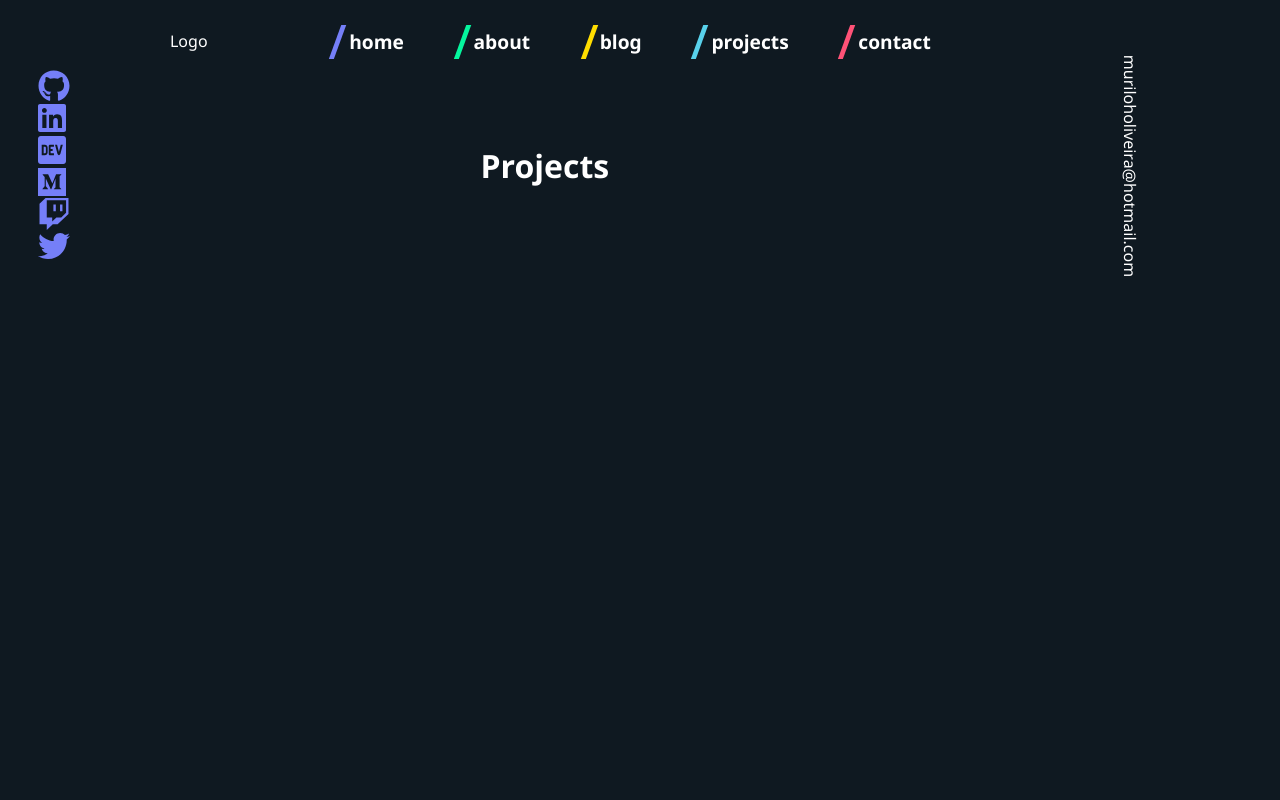
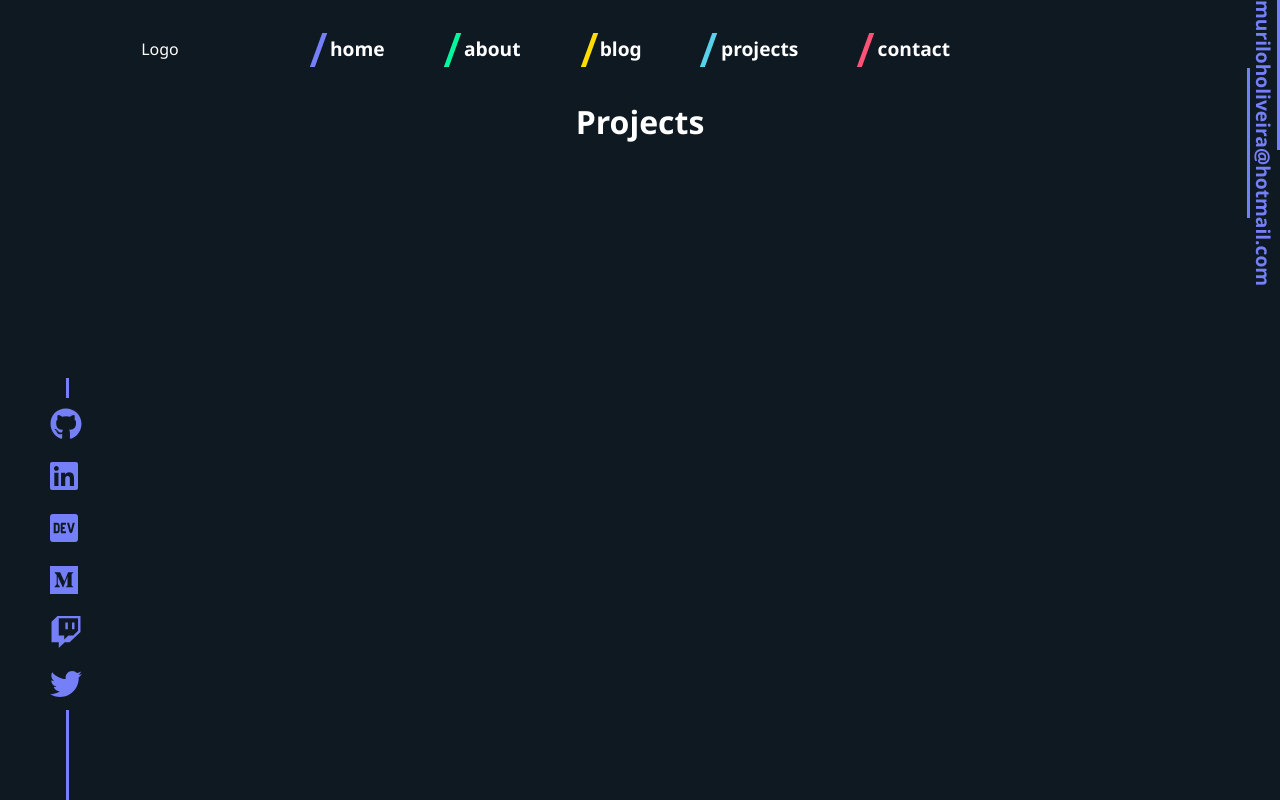
Before and after one commit to akadot/dotdev-webpage, a Next.js app: page /projects in a window 1280 px wide. Built offline with nearby package versions, Linux system fonts and the light colour scheme.

Commit message:
:poop: Shit Code

```diff
--- a/components/Email/index.js
+++ b/components/Email/index.js
@@ -1,14 +1,37 @@
 import styled from 'styled-components';
 
 const EmailContainer = styled.div`
-	transform: rotateZ(90deg);
+	color:  #757FF8;
+	font-weight: 600;
+	font-size:1.2rem;
+	position: relative;
+	writing-mode: vertical-rl;
+	text-orientation: mixed;
+	display:block;
+	position:fixed;
+	top:0;
+	right:0;
 
 	&::before{
-
+		content: "";
+		display:block;
+		margin-bottom: 100px;
+		width: 3px;
+		height: 150px;
+		background-color: #757FF8;
+		/* left:10px;
+		top:-30px; */
 	}
 
 	&::after{
-
+		content: "";
+		display:block;
+		margin: auto 0;
+		width: 3px;
+		height: 150px;
+		background-color: #757FF8;
+		/* left:10px;
+		bottom:-160px; */
 	}
 `;
 
--- a/components/GlobalStyle/index.js
+++ b/components/GlobalStyle/index.js
@@ -5,7 +5,7 @@ const GlobalStyle = createGlobalStyle`
 	padding: 0;
 	margin: 0;
 	outline: 0;
-	box-sizing: border-box;
+	box-sizing: inherit;
 }
 
 html,body{
--- a/components/Layout/index.js
+++ b/components/Layout/index.js
@@ -1,23 +1,19 @@
 import styled from "styled-components";
-
-const PageContainer = styled.div`
-	padding: 1% 3%;
-	height: 100%;
-`;
 
 const HeaderContainer = styled.header`
 	display: grid;
 	grid-template-columns: 1fr 2fr 1fr;
 	align-items:center;
 	justify-items:center;
+	top: 20px;
+  position: fixed;
+  width: 100%;
 `;
 
 const ContentContainer = styled.div`
-	display: flex;
-	flex-direction: row;
-	align-items: center;
-	justify-content: space-between;
-	height: 100%;
+	padding: 100px ;
+	text-align:center;
+	height:100%;
 `;
 
-export { PageContainer, HeaderContainer, ContentContainer }
+export { HeaderContainer, ContentContainer }
--- a/components/Social/index.js
+++ b/components/Social/index.js
@@ -6,31 +6,55 @@ import { fab } from '@fortawesome/free-brands-svg-icons'
 library.add(fab)
 
 const SocialContainer = styled.div`
+	display:block;
+	position:fixed;
+	bottom:100px;
+	left:50px;
+`;
+
+const Icons = styled.div`
 	height:100%;
 	display: flex;
 	flex-direction: column;
 	align-itens: center;
 	justify-content: space-between;
-
+	position:relative;
+	gap:20px;
 
 	&::before{
-
+		content: "";
+		position: absolute;
+		display: block;
+		width: 3px;
+		height: 20px;
+		background-color: #757FF8;
+		left:50%;
+		top:-30px;
 	}
 
 	&::after{
-
+		content: "";
+		position: absolute;
+		display: block;
+		width: 3px;
+		height: 150px;
+		background-color: #757FF8;
+		left:50%;
+		bottom:-160px;
 	}
 `;
 
 export default function IconBar() {
 	return (
 		<SocialContainer>
+			<Icons>
 				<FontAwesomeIcon icon={['fab', 'github']} size="2x" color="#757FF8" />
 				<FontAwesomeIcon icon={['fab', 'linkedin']} size="2x" color="#757FF8" />
 				<FontAwesomeIcon icon={['fab', 'dev']} size="2x" color="#757FF8" />
 				<FontAwesomeIcon icon={['fab', 'medium']} size="2x" color="#757FF8" />
 				<FontAwesomeIcon icon={['fab', 'twitch']} size="2x" color="#757FF8" />
 				<FontAwesomeIcon icon={['fab', 'twitter']} size="2x" color="#757FF8" />
+			</Icons>
 		</SocialContainer>
 	);
 }
--- a/pages/_app.js
+++ b/pages/_app.js
@@ -6,8 +6,7 @@ import Email from '../components/Email'
 
 export default function App({ Component, pageProps }) {
   return (
-    <PageContainer>
-
+    <>
       <GlobalStyle />
 
       <HeaderContainer>
@@ -15,12 +14,12 @@ export default function App({ Component, pageProps }) {
         <Menu />
       </HeaderContainer>
 
+      <Social />
       <ContentContainer>
-        <Social />
         <Component {...pageProps} />
-        <Email />
       </ContentContainer>
+      <Email />
 
-    </PageContainer>
+    </>
   )
 }
```
Lines whose indentation alone changed are shown as unchanged.
